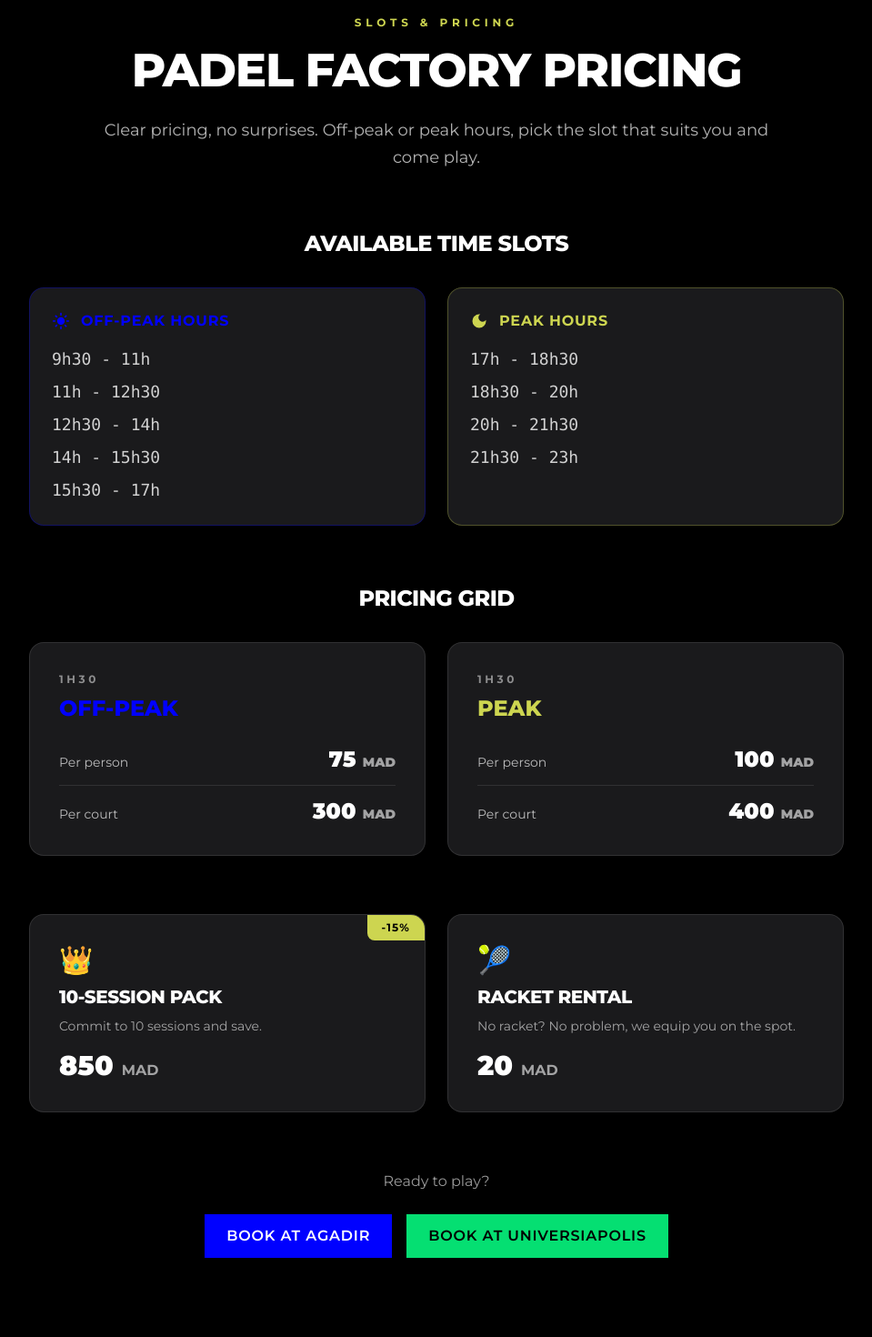
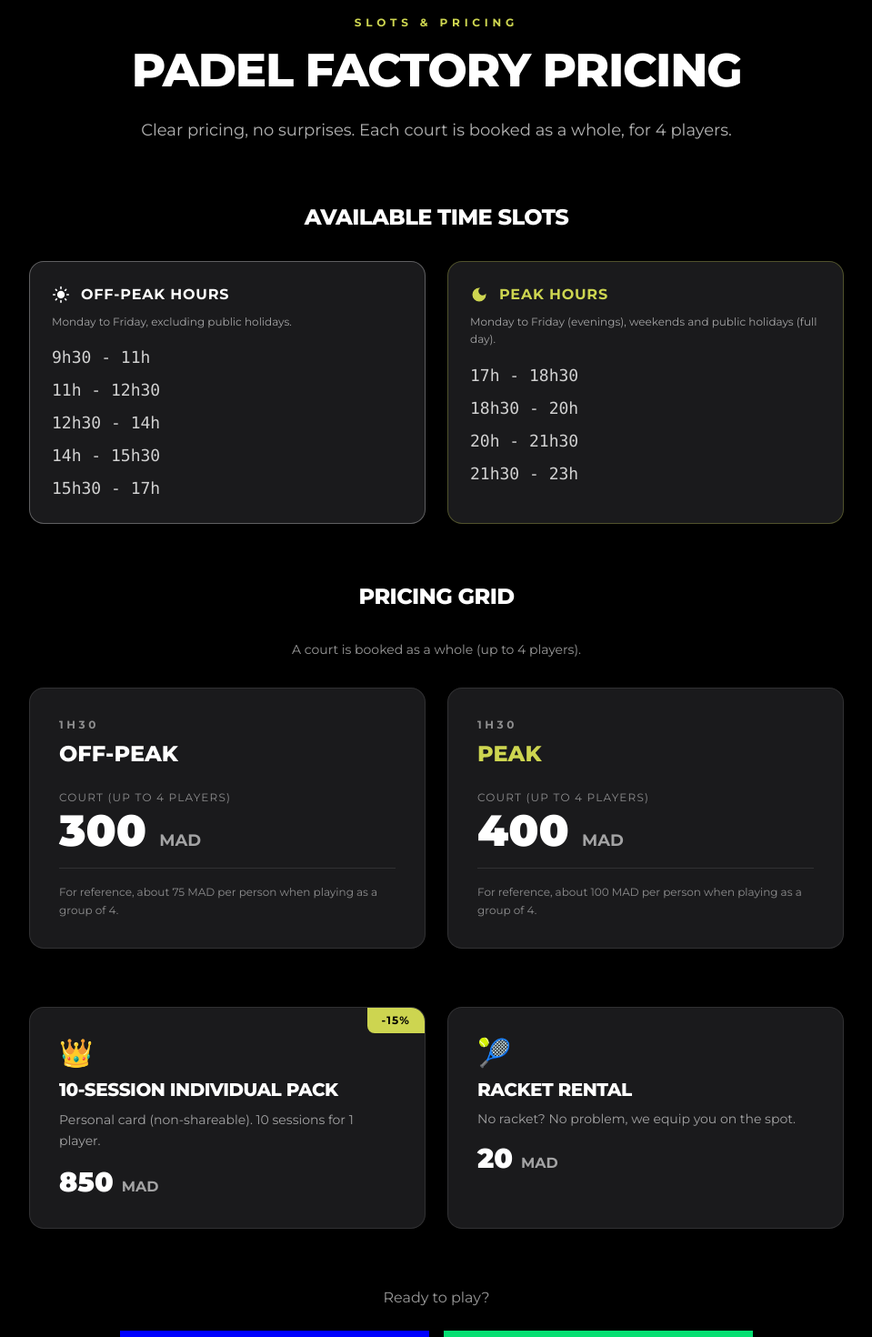
Before and after one commit to PadelFactoryAgadir/Site-Web-Claude, a Next.js app: page /en/tarifs in a window 1280 px wide. Shown: the part 160-1630 px from the top of the page at 91% size, without its empty margins (160-1119 px from the left). Built offline with nearby package versions, Linux system fonts and the light colour scheme.

Commit message:
Fix homepage Decouvrir + page Tarifs (jours, prix terrain, carte individuelle, boutons)

```diff
--- a/app/[locale]/tarifs/page.tsx
+++ b/app/[locale]/tarifs/page.tsx
@@ -14,8 +14,8 @@ export async function generateMetadata({
   return {
     title: isFr ? 'Tarifs Padel à Agadir' : 'Padel Pricing in Agadir',
     description: isFr
-      ? 'Tarifs Padel Factory Agadir : 75 DHS/personne en heures creuses, 100 DHS/personne en heures pleines. Carte 10 séances à 850 DHS (-15%). Location raquette 20 DHS.'
-      : 'Padel Factory Agadir pricing: 75 MAD/person off-peak, 100 MAD/person peak hours. 10-session pack at 850 MAD (-15%). Racket rental 20 MAD.',
+      ? 'Tarifs Padel Factory Agadir : 300 DHS le terrain en heures creuses, 400 DHS en heures pleines. Carte 10 séances individuelle à 850 DHS (-15%). Location raquette 20 DHS.'
+      : 'Padel Factory Agadir pricing: 300 MAD per court off-peak, 400 MAD per court peak hours. 10-session individual pack at 850 MAD (-15%). Racket rental 20 MAD.',
   };
 }
 
@@ -26,10 +26,13 @@ export default async function PricingPage({
 }) {
   const { locale } = await params;
   setRequestLocale(locale);
-  await getTranslations(); // pour que la locale soit bien chargée
+  await getTranslations();
 
   const isFr = locale === 'fr';
   const p = AGADIR.pricing;
+  // Prix indicatif par personne = prix terrain / 4
+  const offPeakIndicative = Math.round(p.offPeakPerCourt / 4);
+  const peakIndicative = Math.round(p.peakPerCourt / 4);
 
   return (
     <article className="container-padel py-16 sm:py-24">
@@ -43,8 +46,8 @@ export default async function PricingPage({
         </h1>
         <p className="mt-6 text-white/70 text-lg leading-relaxed">
           {isFr
-            ? 'Des prix clairs, sans surprise. Heures creuses ou heures pleines, choisissez le créneau qui vous convient et venez jouer.'
-            : 'Clear pricing, no surprises. Off-peak or peak hours, pick the slot that suits you and come play.'}
+            ? 'Des prix clairs, sans surprise. Le terrain se réserve dans son intégralité, pour 4 joueurs.'
+            : 'Clear pricing, no surprises. Each court is booked as a whole, for 4 players.'}
         </p>
       </header>
 
@@ -55,13 +58,18 @@ export default async function PricingPage({
         </h2>
         <div className="grid grid-cols-1 md:grid-cols-2 gap-6 max-w-4xl mx-auto">
           {/* Heures creuses */}
-          <div className="card p-6 border-brand-blue/30">
-            <div className="flex items-center gap-3 mb-4">
+          <div className="card p-6 border-white/30">
+            <div className="flex items-center gap-3 mb-2">
               <SunIcon />
-              <h3 className="font-bold uppercase tracking-wider text-brand-blue">
+              <h3 className="font-bold uppercase tracking-wider text-white">
                 {isFr ? 'Heures creuses' : 'Off-peak hours'}
               </h3>
             </div>
+            <p className="text-xs text-white/60 mb-4 leading-relaxed">
+              {isFr
+                ? 'Du lundi au vendredi, hors jours fériés.'
+                : 'Monday to Friday, excluding public holidays.'}
+            </p>
             <ul className="space-y-2 text-white/80">
               {p.offPeakSlots.map((slot) => (
                 <li key={slot} className="font-mono text-lg">
@@ -73,12 +81,17 @@ export default async function PricingPage({
 
           {/* Heures pleines */}
           <div className="card p-6 border-brand-lime/30">
-            <div className="flex items-center gap-3 mb-4">
+            <div className="flex items-center gap-3 mb-2">
               <MoonIcon />
               <h3 className="font-bold uppercase tracking-wider text-brand-lime">
                 {isFr ? 'Heures pleines' : 'Peak hours'}
               </h3>
             </div>
+            <p className="text-xs text-white/60 mb-4 leading-relaxed">
+              {isFr
+                ? 'Du lundi au vendredi (en soirée), week-ends et jours fériés (journée entière).'
+                : 'Monday to Friday (evenings), weekends and public holidays (full day).'}
+            </p>
             <ul className="space-y-2 text-white/80">
               {p.peakSlots.map((slot) => (
                 <li key={slot} className="font-mono text-lg">
@@ -95,21 +108,26 @@ export default async function PricingPage({
         <h2 className="text-2xl font-extrabold uppercase tracking-tight text-center mb-8">
           {isFr ? 'Grille tarifaire' : 'Pricing grid'}
         </h2>
+        <p className="text-center text-white/60 text-sm mb-8 max-w-2xl mx-auto">
+          {isFr
+            ? 'Le terrain se réserve en entier (jusqu\'à 4 joueurs).'
+            : 'A court is booked as a whole (up to 4 players).'}
+        </p>
         <div className="grid grid-cols-1 md:grid-cols-2 gap-6 max-w-4xl mx-auto">
           <PriceCard
             label={isFr ? 'Heures creuses' : 'Off-peak'}
             duration={p.sessionDuration}
-            perPerson={p.offPeakPerPerson}
             perCourt={p.offPeakPerCourt}
+            perPersonIndicative={offPeakIndicative}
             currency={p.currency}
-            accent="blue"
+            accent="white"
             isFr={isFr}
           />
           <PriceCard
             label={isFr ? 'Heures pleines' : 'Peak'}
             duration={p.sessionDuration}
-            perPerson={p.peakPerPerson}
             perCourt={p.peakPerCourt}
+            perPersonIndicative={peakIndicative}
             currency={p.currency}
             accent="lime"
             isFr={isFr}
@@ -117,22 +135,24 @@ export default async function PricingPage({
         </div>
       </section>
 
-      {/* Bonus : carte 10 séances + raquettes */}
+      {/* Bonus : carte 10 séances individuelle + raquettes */}
       <section className="mb-16">
         <div className="grid grid-cols-1 md:grid-cols-2 gap-6 max-w-4xl mx-auto">
-          {/* Carte 10 séances */}
+          {/* Carte 10 séances individuelle */}
           <div className="card p-8 relative overflow-hidden">
             <div className="absolute top-0 right-0 px-4 py-1.5 bg-brand-lime text-black text-xs font-bold uppercase tracking-widest rounded-bl-lg">
               -{p.sessionPackage.discount}%
             </div>
             <div className="text-3xl mb-2">👑</div>
             <h3 className="text-xl font-extrabold uppercase tracking-tight mb-2">
-              {isFr ? 'Carte 10 séances' : '10-session pack'}
+              {isFr
+                ? 'Carte 10 séances individuelle'
+                : '10-session individual pack'}
             </h3>
-            <p className="text-white/60 text-sm mb-4">
+            <p className="text-white/60 text-sm mb-4 leading-relaxed">
               {isFr
-                ? `Engagez-vous sur ${p.sessionPackage.sessions} séances et économisez.`
-                : `Commit to ${p.sessionPackage.sessions} sessions and save.`}
+                ? `Carte personnelle (non partageable). ${p.sessionPackage.sessions} séances pour 1 joueur.`
+                : `Personal card (non-shareable). ${p.sessionPackage.sessions} sessions for 1 player.`}
             </p>
             <p className="text-3xl font-black text-white">
               {p.sessionPackage.price}{' '}
@@ -164,13 +184,16 @@ export default async function PricingPage({
         <p className="text-white/60 mb-6">
           {isFr ? 'Prêt à jouer ?' : 'Ready to play?'}
         </p>
-        <div className="flex flex-col sm:flex-row gap-4 justify-center">
-          <Link href="/agadir#reservation" className="btn-primary">
+        <div className="flex flex-col sm:flex-row gap-4 justify-center items-center">
+          <Link
+            href="/agadir#reservation"
+            className="btn-primary w-full sm:w-[340px] whitespace-nowrap"
+          >
             {isFr ? 'Réserver à Agadir' : 'Book at Agadir'}
           </Link>
           <Link
             href="/universiapolis#reservation"
-            className="btn-primary-universiapolis"
+            className="btn-primary-universiapolis w-full sm:w-[340px] whitespace-nowrap"
           >
             {isFr ? 'Réserver à Universiapolis' : 'Book at Universiapolis'}
           </Link>
@@ -183,23 +206,23 @@ export default async function PricingPage({
 interface PriceCardProps {
   label: string;
   duration: string;
-  perPerson: number;
   perCourt: number;
+  perPersonIndicative: number;
   currency: string;
-  accent: 'blue' | 'lime';
+  accent: 'white' | 'lime';
   isFr: boolean;
 }
 
 function PriceCard({
   label,
   duration,
-  perPerson,
   perCourt,
+  perPersonIndicative,
   currency,
   accent,
   isFr,
 }: PriceCardProps) {
-  const accentClass = accent === 'blue' ? 'text-brand-blue' : 'text-brand-lime';
+  const accentClass = accent === 'white' ? 'text-white' : 'text-brand-lime';
   return (
     <div className="card p-8">
       <p className="text-xs font-bold uppercase tracking-[0.3em] text-white/50 mb-2">
@@ -208,32 +231,33 @@ function PriceCard({
       <h3 className={`text-2xl font-extrabold uppercase mb-6 ${accentClass}`}>
         {label}
       </h3>
-      <div className="space-y-3">
-        <div className="flex items-baseline justify-between">
-          <span className="text-white/70 text-sm">
-            {isFr ? 'Par personne' : 'Per person'}
-          </span>
-          <span className="text-2xl font-black">
-            {perPerson} <span className="text-sm text-white/60">{currency}</span>
-          </span>
-        </div>
-        <div className="h-px bg-white/10" />
-        <div className="flex items-baseline justify-between">
-          <span className="text-white/70 text-sm">
-            {isFr ? 'Le terrain' : 'Per court'}
-          </span>
-          <span className="text-2xl font-black">
-            {perCourt} <span className="text-sm text-white/60">{currency}</span>
-          </span>
-        </div>
+
+      {/* Prix terrain (mis en avant) */}
+      <div className="mb-4">
+        <p className="text-xs uppercase tracking-widest text-white/50 mb-1">
+          {isFr ? 'Le terrain (4 joueurs)' : 'Court (up to 4 players)'}
+        </p>
+        <p className="text-5xl font-black">
+          {perCourt}{' '}
+          <span className="text-lg text-white/60 font-bold">{currency}</span>
+        </p>
       </div>
+
+      <div className="h-px bg-white/10 my-4" />
+
+      {/* Prix par personne en indicatif */}
+      <p className="text-xs text-white/50 leading-relaxed">
+        {isFr
+          ? `À titre indicatif, soit environ ${perPersonIndicative} ${currency} par personne si vous venez à 4.`
+          : `For reference, about ${perPersonIndicative} ${currency} per person when playing as a group of 4.`}
+      </p>
     </div>
   );
 }
 
 function SunIcon() {
   return (
-    <svg className="w-5 h-5 text-brand-blue" fill="currentColor" viewBox="0 0 24 24">
+    <svg className="w-5 h-5 text-white" fill="currentColor" viewBox="0 0 24 24">
       <path d="M12 7c-2.76 0-5 2.24-5 5s2.24 5 5 5 5-2.24 5-5-2.24-5-5-5zM2 13h2c.55 0 1-.45 1-1s-.45-1-1-1H2c-.55 0-1 .45-1 1s.45 1 1 1zm18 0h2c.55 0 1-.45 1-1s-.45-1-1-1h-2c-.55 0-1 .45-1 1s.45 1 1 1zM11 2v2c0 .55.45 1 1 1s1-.45 1-1V2c0-.55-.45-1-1-1s-1 .45-1 1zm0 18v2c0 .55.45 1 1 1s1-.45 1-1v-2c0-.55-.45-1-1-1s-1 .45-1 1zM5.99 4.58a.996.996 0 00-1.41 0 .996.996 0 000 1.41l1.06 1.06c.39.39 1.03.39 1.41 0a.996.996 0 000-1.41L5.99 4.58zm12.37 12.37a.996.996 0 00-1.41 0 .996.996 0 000 1.41l1.06 1.06c.39.39 1.03.39 1.41 0a.996.996 0 000-1.41l-1.06-1.06zm1.06-10.96a.996.996 0 000-1.41.996.996 0 00-1.41 0l-1.06 1.06a.996.996 0 000 1.41c.39.39 1.03.39 1.41 0l1.06-1.06zM7.05 18.36a.996.996 0 000-1.41.996.996 0 00-1.41 0l-1.06 1.06a.996.996 0 000 1.41c.39.39 1.03.39 1.41 0l1.06-1.06z" />
     </svg>
   );
--- a/messages/en.json
+++ b/messages/en.json
@@ -45,7 +45,7 @@
       "location": "Universiapolis Campus",
       "courts": "3 courts",
       "description": "Located at Universiapolis, this 3-court club offers a modern and dynamic experience ideal for students, competitors and casual players.",
-      "discover": "Discover",
+      "discover": "Discover the club",
       "book": "Book"
     }
   },
--- a/messages/fr.json
+++ b/messages/fr.json
@@ -45,7 +45,7 @@
       "location": "Campus Universiapolis",
       "courts": "3 terrains",
       "description": "Situé à Universiapolis, ce club de 3 terrains offre une expérience moderne et dynamique idéale pour étudiants, compétiteurs et joueurs loisirs.",
-      "discover": "Découvrir",
+      "discover": "Découvrir le club",
       "book": "Réserver"
     }
   },
```
